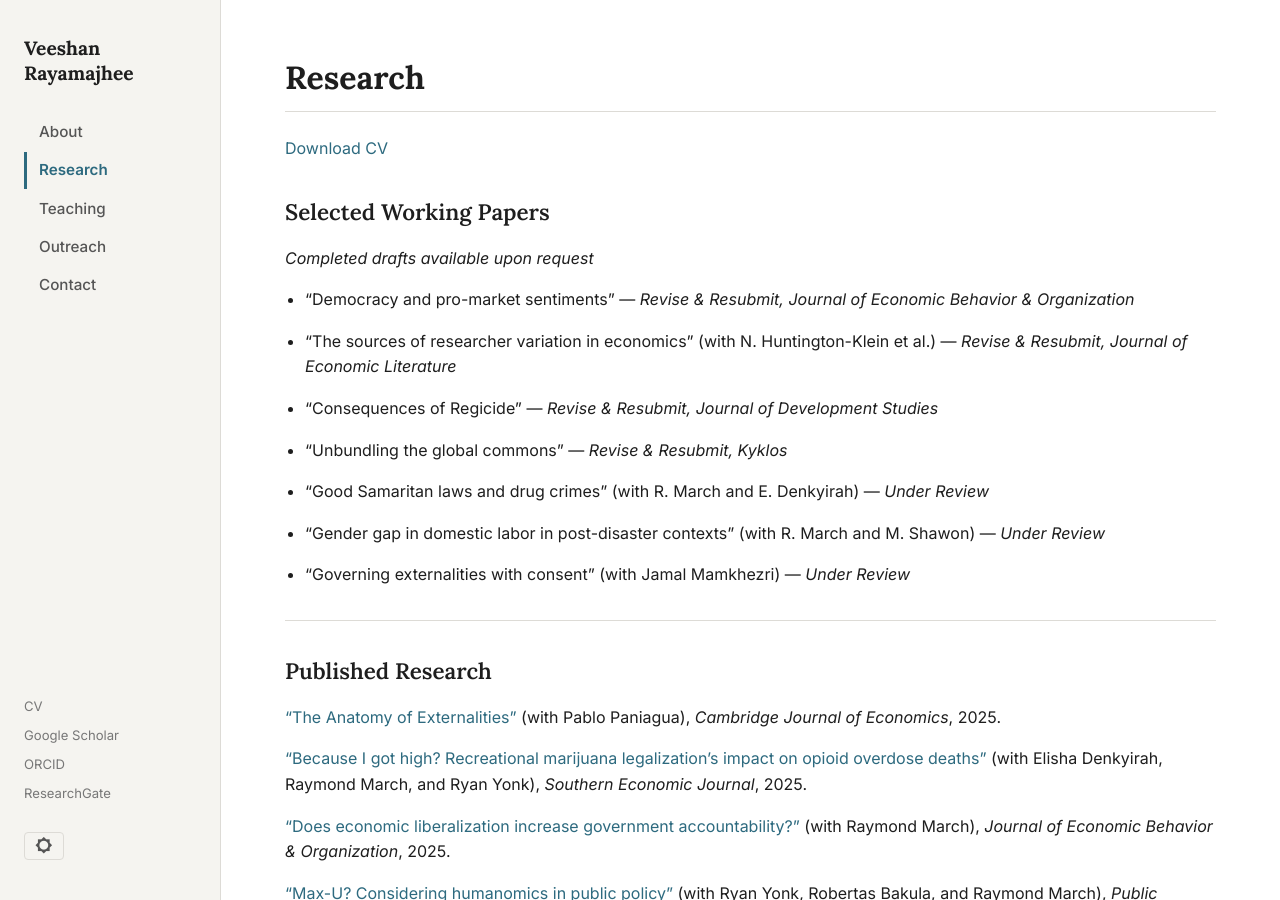
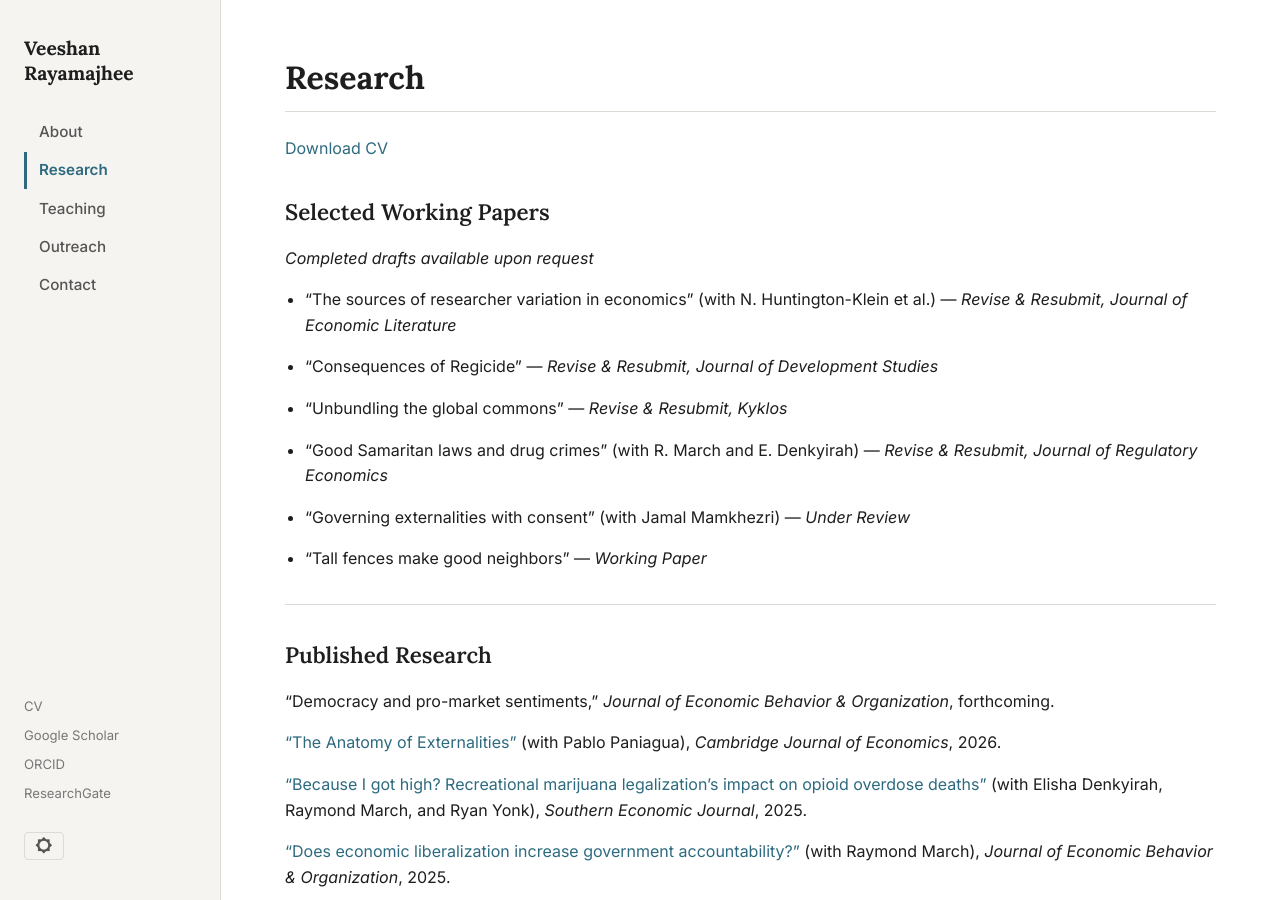
Before and after one commit to veeshanr/veeshanr.github.io, a Jekyll site: the page built from pages/research.md, in a window 1280 px wide and 900 px high. Built offline with Jekyll 4.4.1, drawn with Linux system fonts in a browser that asks for light colours.

Commit message:
Update CV and research page: JEBO acceptance, working paper statuses

```diff
--- a/pages/research.md
+++ b/pages/research.md
@@ -10,25 +10,25 @@ title: Research
 ## Selected Working Papers
 *Completed drafts available upon request*
 
-- "Democracy and pro-market sentiments" — *Revise & Resubmit, Journal of Economic Behavior & Organization*
-
 - "The sources of researcher variation in economics" (with N. Huntington-Klein et al.) — *Revise & Resubmit, Journal of Economic Literature*
 
 - "Consequences of Regicide" — *Revise & Resubmit, Journal of Development Studies*
 
 - "Unbundling the global commons" — *Revise & Resubmit, Kyklos*
 
-- "Good Samaritan laws and drug crimes" (with R. March and E. Denkyirah) — *Under Review*
-
-- "Gender gap in domestic labor in post-disaster contexts" (with R. March and M. Shawon) — *Under Review*
+- "Good Samaritan laws and drug crimes" (with R. March and E. Denkyirah) — *Revise & Resubmit, Journal of Regulatory Economics*
 
 - "Governing externalities with consent" (with Jamal Mamkhezri) — *Under Review*
+
+- "Tall fences make good neighbors" — *Working Paper*
 
 ---
 
 ## Published Research
 
-["The Anatomy of Externalities"][28] (with Pablo Paniagua), *Cambridge Journal of Economics*, 2025.
+"Democracy and pro-market sentiments," *Journal of Economic Behavior & Organization*, forthcoming.
+
+["The Anatomy of Externalities"][28] (with Pablo Paniagua), *Cambridge Journal of Economics*, 2026.
 
 ["Because I got high? Recreational marijuana legalization's impact on opioid overdose deaths"][27] (with Elisha Denkyirah, Raymond March, and Ryan Yonk), *Southern Economic Journal*, 2025.
 
```
Also changed, not shown: 1 other file.
